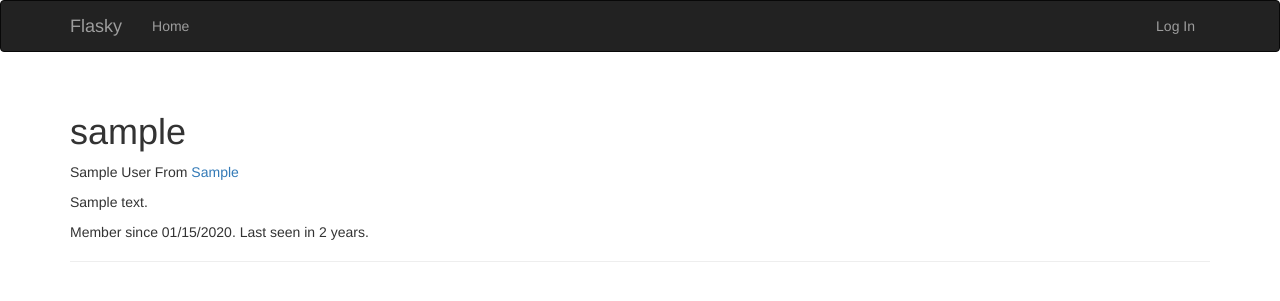
After one commit to jackycsl/flask-social-blog-app, a Flask app: a page that uses app/templates/base.html in a window 1280 px wide. The commit adds this page. Shown: the top 301 px of the page. Run offline with Flask 2, Linux system fonts and the light colour scheme; tables that the repository leaves empty hold one stand-in row (values such as "Sample post"); some libraries are stand-ins or nearby versions.

Commit message:
User Profiles

```diff
--- a/app/auth/views.py
+++ b/app/auth/views.py
@@ -9,12 +9,13 @@ from .forms import LoginForm, RegistrationForm, ChangePasswordForm, \
 
 @auth.before_app_request
 def before_request():
-    if current_user.is_authenticated \
-            and not current_user.confirmed \
-            and request.endpoint \
-            and request.endpoint[:5] != 'auth.' \
-            and request.endpoint != 'static':
-        return redirect(url_for('auth.unconfirmed'))
+    if current_user.is_authenticated:
+        current_user.ping()
+        if not current_user.confirmed \
+                and request.endpoint \
+                and request.endpoint[:5] != 'auth.' \
+                and request.endpoint != 'static':
+            return redirect(url_for('auth.unconfirmed'))
 
 @auth.route('/unconfirmed')
 def unconfirmed():
--- a/app/main/views.py
+++ b/app/main/views.py
@@ -1,27 +1,13 @@
-from flask import render_template, session, redirect, url_for, current_app
-from .. import db
+from flask import render_template, abort
+from . import main
 from ..models import User
-from ..email import send_email
-from . import main
-from .forms import NameForm
 
 
-@main.route('/', methods=['GET', 'POST'])
+@main.route('/')
 def index():
-    form = NameForm()
-    if form.validate_on_submit():
-        user = User.query.filter_by(username=form.name.data).first()
-        if user is None:
-            user = User(username=form.name.data)
-            db.session.add(user)
-            session['known'] = False
-            if current_app.config['FLASKY_ADMIN']:
-                send_email(current_app.config['FLASKY_ADMIN'], 'New User',
-                           'mail/new_user', user=user)
-        else:
-            session['known'] = True
-        session['name'] = form.name.data
-        return redirect(url_for('.index'))
-    return render_template('index.html',
-                           form=form, name=session.get('name'),
-                           known=session.get('known', False))
+    return render_template('index.html')
+
+@main.route('/user/<username>')
+def user(username):
+    user = User.query.filter_by(username=username).first_or_404()
+    return render_template('user.html', user=user)
--- a/app/models.py
+++ b/app/models.py
@@ -1,3 +1,4 @@
+from datetime import datetime
 from werkzeug.security import generate_password_hash, check_password_hash
 from itsdangerous import TimedJSONWebSignatureSerializer as Serializer
 from flask import current_app
@@ -52,6 +53,11 @@ class User(UserMixin, db.Model):
     role_id = db.Column(db.Integer, db.ForeignKey('roles.id'))
     password_hash = db.Column(db.String(128))
     confirmed = db.Column(db.Boolean, default=False)
+    name = db.Column(db.String(64))
+    location = db.Column(db.String(64))
+    about_me = db.Column(db.Text())
+    member_since = db.Column(db.DateTime(), default=datetime.utcnow)
+    last_seen = db.Column(db.DateTime(), default=datetime.utcnow)
 
     def __init__(self, **kwargs):
         super().__init__(**kwargs)
@@ -111,6 +117,10 @@ class User(UserMixin, db.Model):
     def is_administrator(self):
         return self.can(Permission.ADMINISTER)
 
+    def ping(self):
+        self.last_seen = datetime.utcnow()
+        db.session.add(self)
+
     def __repr__(self):
         return '<User %r>' % self.username
 
--- a/app/templates/base.html
+++ b/app/templates/base.html
@@ -23,6 +23,9 @@
         <div class="navbar-collapse collapse">
             <ul class="nav navbar-nav">
                 <li><a href="{{ url_for('main.index') }}">Home</a></li>
+                {% if current_user.is_authenticated %}
+                <li><a href="{{ url_for('main.user', username=current_user.username) }}">Profile</a></li>
+                {% endif %}
             </ul>
             <ul class="nav navbar-nav navbar-right">
                 {% if current_user.is_authenticated %}
--- /dev/null
+++ b/app/templates/user.html
@@ -0,0 +1,22 @@
+{% extends "base.html" %}
+
+{% block title %}Flasky - {{ user.username }}{% endblock %}
+
+{% block page_content %}
+<div class="page-header">
+   <h1>{{ user.username }}</h1>
+   {% if user.name or user.location %}
+   <p>
+       {% if user.name %}{{ user.name }}{% endif %}
+       {% if user.location %}
+           From <a href="http://maps.google.com/?q={{ user.location }}">{{ user.location }}</a>
+       {% endif %}
+   </p>
+   {% endif %}
+   {% if current_user.is_administrator() %}
+   <p><a href="mailto:{{ user.email }}">{{ user.email }}</a></p>
+   {% endif %}
+   {% if user.about_me %}<p>{{ user.about_me }}</p>{% endif %}
+   <p>Member since {{ moment(user.member_since).format('L') }}. Last seen {{ moment(user.last_seen).fromNow() }}.</p>
+</div>
+{% endblock %}
```
Also changed, not shown: migrations/versions/a1fac039225d_user_profile.py (added, +36 -0 lines), tests/test_user_model.py (+19 -0 lines).
